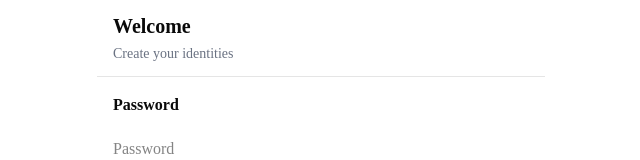
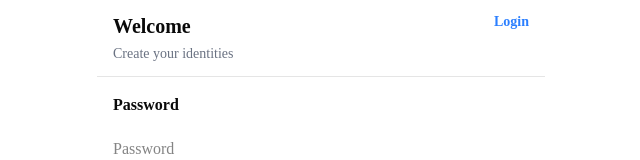
Before and after one commit to rebecca-liu-siyu/SCD_picklog, a Next.js app: page /onboarding in a window 1280 px wide. Shown: the top 160 px of the page, without its empty margins (319-959 px from the left). Built offline with nearby package versions, Linux system fonts and the light colour scheme; no server answers.

Commit message:
fix: onboarding with login

```diff
--- a/app/onboarding/page.tsx
+++ b/app/onboarding/page.tsx
@@ -177,7 +177,21 @@ export default function OnboardingPage() {
       <div className="w-full max-w-md h-screen flex flex-col bg-white">
 
         {/* ================= HEAD ================= */}
-        <div className="shrink-0 border-b px-4 py-3 bg-white">
+        <div className="shrink-0 border-b px-4 py-3 bg-white relative">
+
+          <button
+            onClick={() => router.push('/login')}
+            className="
+              absolute
+              right-4
+              top-3
+              text-sm
+              font-semibold
+              text-blue-500
+            "
+          >
+            Login
+          </button>
 
           <p className="text-xl font-bold">
             Welcome
```
